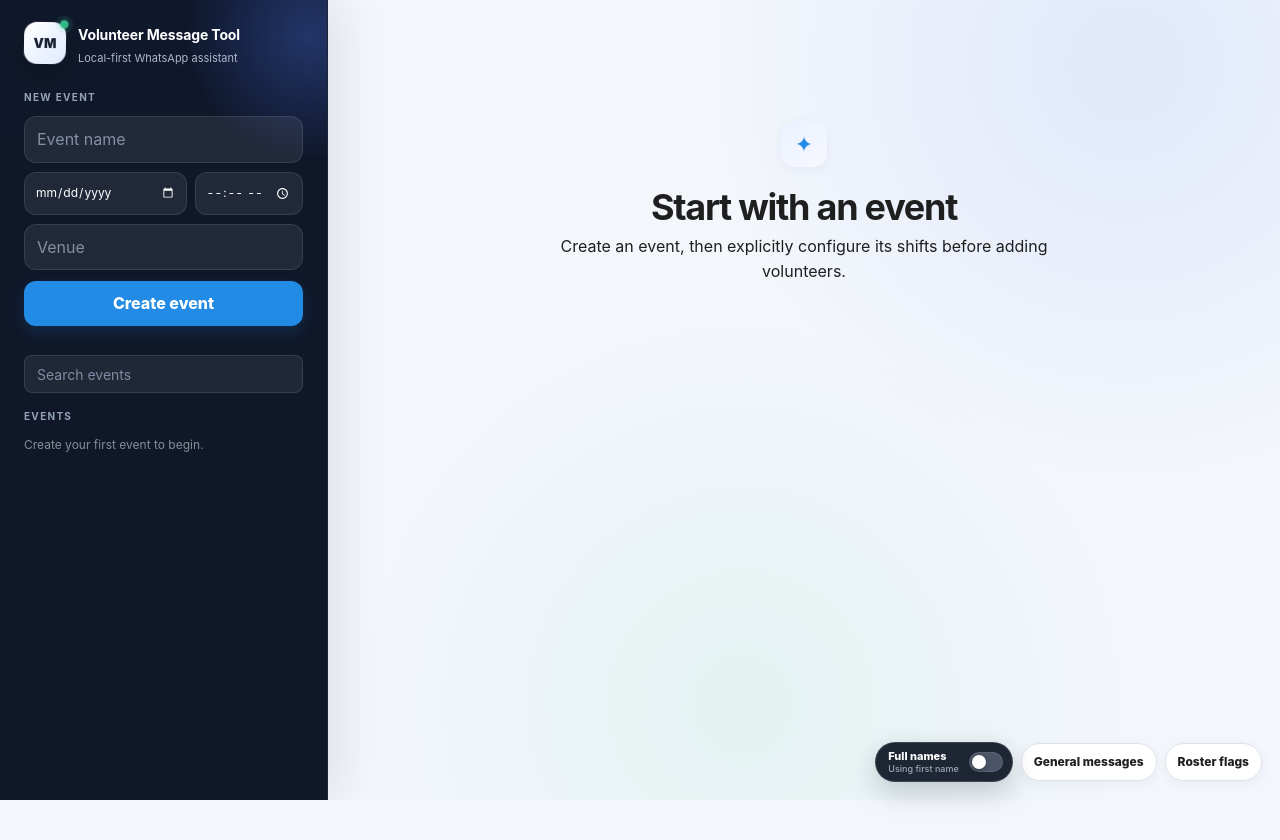
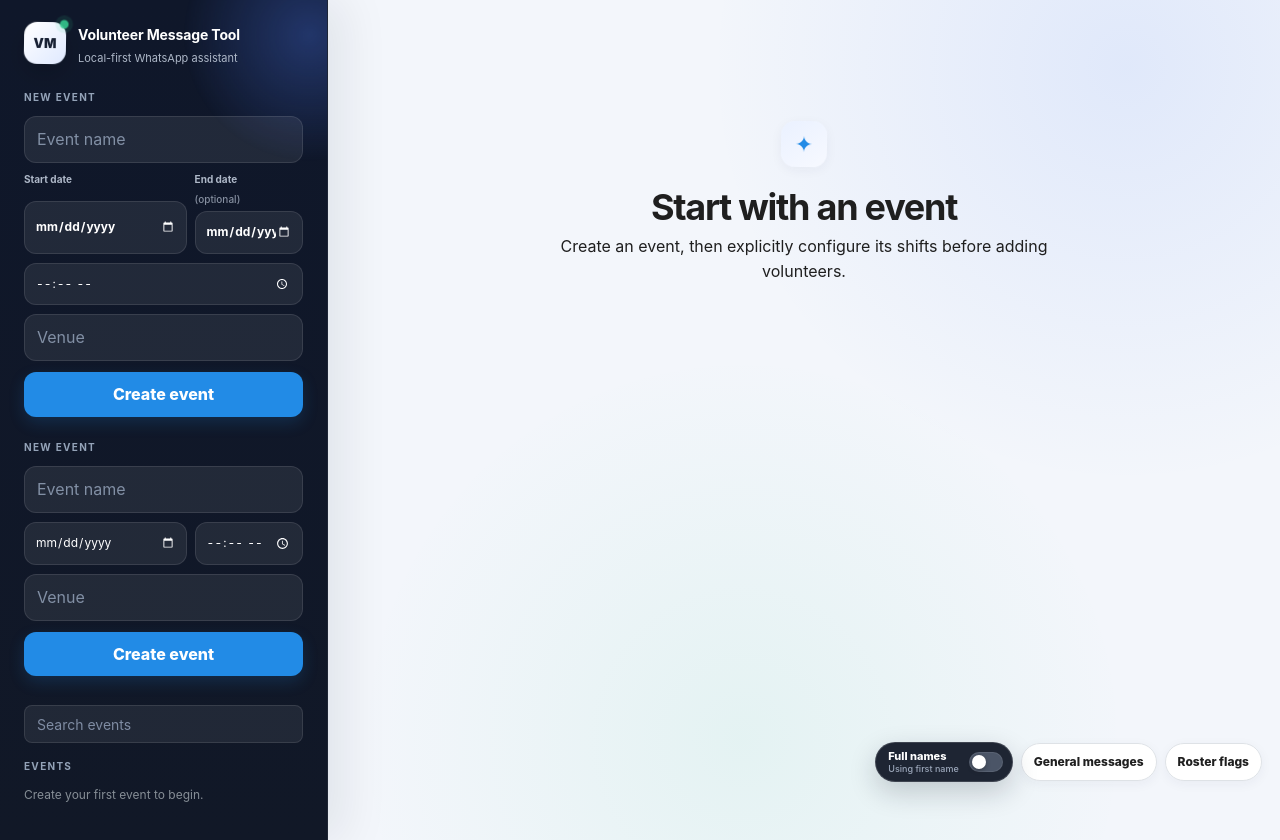
Before and after one commit to aqideh/volmessagetool, a Next.js app: page / in a window 1280 px wide. Before the commit the page ends 800 px from the top, so only its background shows below. Built offline with nearby package versions, Linux system fonts and the light colour scheme.

Commit message:
feat: enable multi-day event creation

```diff
--- a/app/layout.tsx
+++ b/app/layout.tsx
@@ -8,6 +8,7 @@ import "./mantine-bridge.css";
 import Providers from "./providers";
 import NamePreferenceToggle from "./name-preference-toggle";
 import EventWorkspaceTools from "./event-workspace-tools";
+import NewEventFormTools from "./new-event-form-tools";
 
 export const metadata: Metadata = {
   title: "Volunteer Message Tool",
@@ -20,6 +21,7 @@ export default function RootLayout({ children }: Readonly<{ children: React.Reac
       <body>
         <Providers>
           <EventWorkspaceTools />
+          <NewEventFormTools />
           <div className="floating-tools">
             <NamePreferenceToggle />
             <a className="general-messages-shortcut" href="/general">General messages</a>
```
